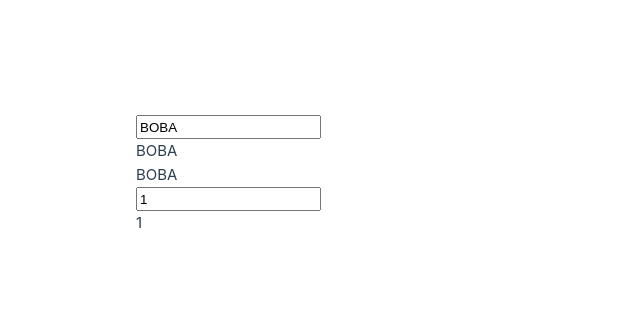
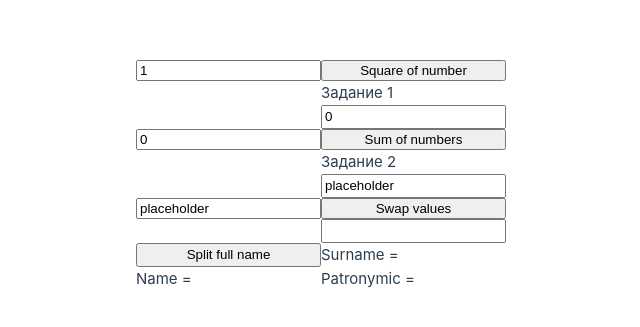
Before and after one commit to BusterKeatonjr/Vue3Base, a Vue app in the folder vue-project/: page / in a window 1280 px wide. Shown: the part 225-552 px from the top of the page, without its empty margins (319-959 px from the left). Built offline with nearby package versions, Linux system fonts and the light colour scheme.

Commit message:
Получение данных формы по событию в Vue

```diff
--- a/vue-project/src/App.vue
+++ b/vue-project/src/App.vue
@@ -2,21 +2,58 @@
 export default {
   data() {
     return {
-      task: "BOBA",
-      task_number: 1,
+      number: 1,
+      number_square: "Задание 1",
+      numero_uno: 0,
+      numero_dos: 0,
+      sum_number: "Задание 2",
+      text_uno: "placeholder",
+      text_dos: "placeholder",
+      fullName: "",
+      userName: "",
+      userSurname: "",
+      userPatronymic: "",
     };
   },
-  methods: {},
+  methods: {
+    square: function () {
+      this.number_square = this.number ** 2;
+    },
+    sum: function () {
+      this.sum_number = this.numero_uno + this.numero_dos;
+    },
+    swap: function () {
+      const temp = this.text_uno;
+      this.text_uno = this.text_dos;
+      this.text_dos = temp;
+    },
+    split: function () {
+      this.userSurname = this.fullName.split(" ")[0];
+      this.userName = this.fullName.split(" ")[1];
+      this.userPatronymic = this.fullName.split(" ")[2];
+    },
+  },
 };
 </script>
 <template>
-  <input type="text" v-model="task" />
-  &nbsp;&nbsp;&nbsp;&nbsp;&nbsp;
-  <p>{{ task }}</p>
-  &nbsp;&nbsp;&nbsp;&nbsp;&nbsp;
-  <p>{{ task.toUpperCase() }}</p>
-  &nbsp;&nbsp;&nbsp;&nbsp;&nbsp;
-  <input type="number" v-model="task_number" />
-  &nbsp;&nbsp;&nbsp;&nbsp;&nbsp;
-  <p>{{ task_number ** 2 }}</p>
+  <input type="number" v-model="number" />
+  <button @click="square">Square of number</button>
+  &nbsp;
+  <p>{{ number_square }}</p>
+  &nbsp;
+  <input type="number" v-model="numero_uno" />
+  <input type="number" v-model="numero_dos" />
+  <button @click="sum">Sum of numbers</button>
+  &nbsp;
+  <p>{{ sum_number }}</p>
+  &nbsp;
+  <input type="text" v-model="text_uno" />
+  <input type="text" v-model="text_dos" />
+  <button @click="swap">Swap values</button>
+  &nbsp;
+  <input type="text" v-model="fullName" />
+  <button @click="split">Split full name</button>
+  <p>Surname = {{ userSurname }}</p>
+  <p>Name = {{ userName }}</p>
+  <p>Patronymic = {{ userPatronymic }}</p>
 </template>
```
